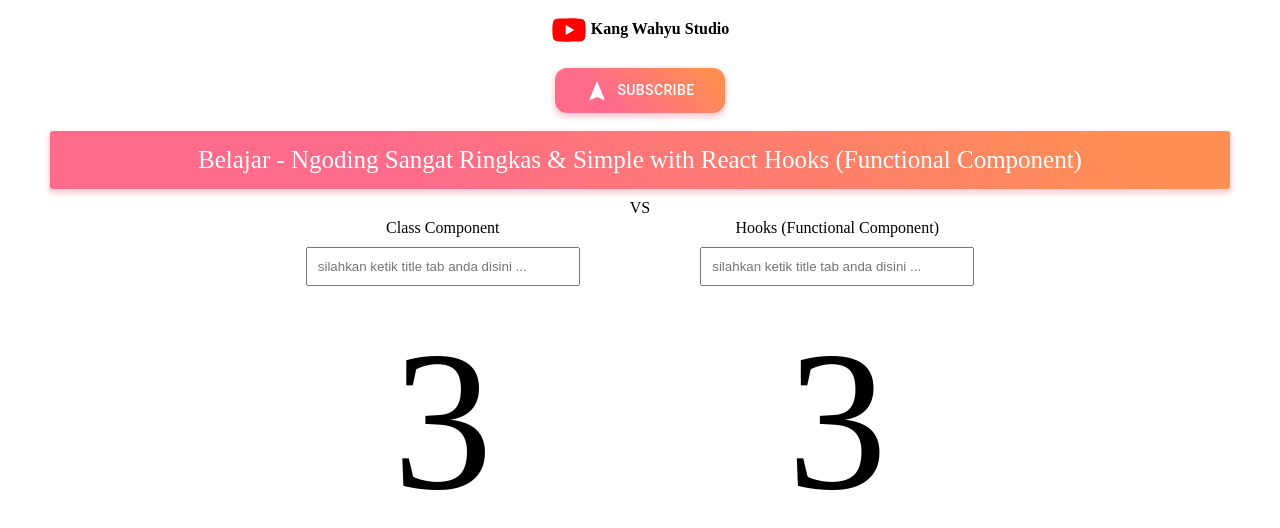
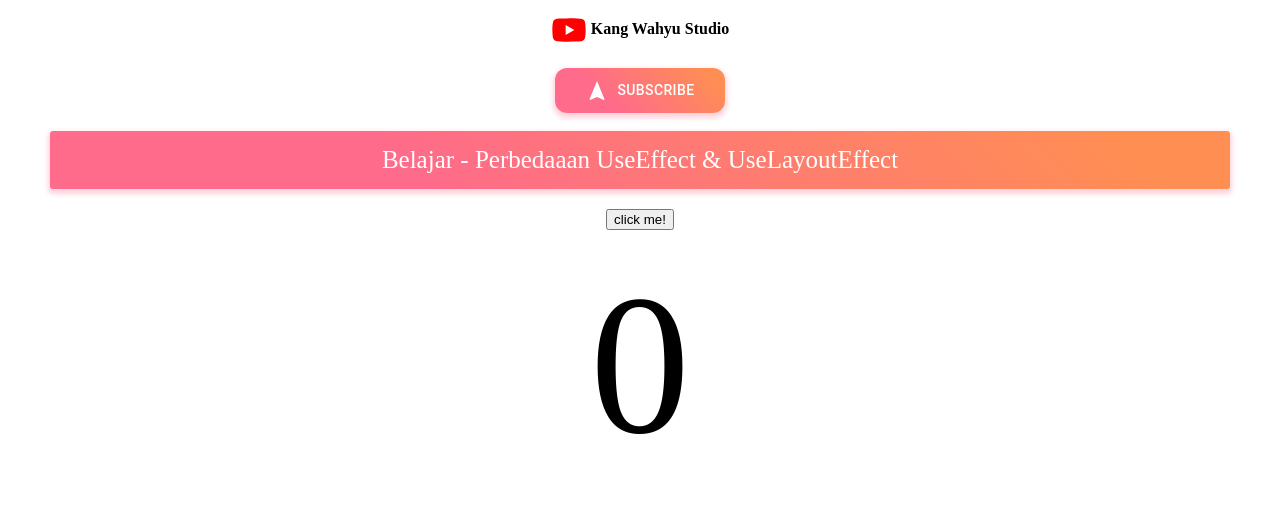
Before and after one commit to wahyu-romadhon/membuatwebdarinol, a React (Create React App) app: page / in a window 1280 px wide. Shown: the top 528 px of the page. Built offline with nearby package versions, Linux system fonts and the light colour scheme.

Commit message:
youtube-belajar-perbedaan-useEffect-dan-useLayoutEffect

```diff
--- a/src/App.js
+++ b/src/App.js
@@ -1,6 +1,5 @@
 import "./App.css";
-import ClassComponent from "./component/ClassComponent";
-import HooksComponent from "./component/HooksComponent";
+import BelajarEffects from "./component/BelajarEffects";
 import YoutubeComponent from "./component/YoutubeComponent";
 
 function App() {
@@ -17,10 +16,10 @@ function App() {
             boxShadow: "0 3px 5px 2px rgba(255, 105, 135, .3)",
             color: "white",
             padding: "15px",
+            cursor: "pointer",
           }}
         >
-          Belajar - Ngoding Sangat Ringkas & Simple with React Hooks (Functional
-          Component)
+          Belajar - Perbedaaan UseEffect & UseLayoutEffect
         </div>
       </div>
 
@@ -36,10 +35,8 @@ function App() {
             justifyContent: "center",
           }}
         ></div>
-        <ClassComponent />
-        <div>VS</div>
-        <HooksComponent />
       </div>
+      <BelajarEffects />
     </>
   );
 }
--- /dev/null
+++ b/src/component/BelajarEffects.js
@@ -0,0 +1,44 @@
+import React, { useEffect, useLayoutEffect, useState } from "react";
+
+export default function BelajarEffects(props) {
+  const [count, setCount] = useState(0);
+
+  useEffect(() => {
+    console.log("useEffect ke-1, count: ", count);
+  }, [count]);
+
+  useEffect(() => {
+    console.log("useEffect ke-2, count: ", count);
+  }, [count]);
+
+  useEffect(() => {
+    console.log("useEffect ke-3, count: ", count);
+  }, [count]);
+
+  useLayoutEffect(() => {
+    console.log("useLayoutEffect ke-1, count: ", count);
+  }, [count]);
+
+  useLayoutEffect(() => {
+    console.log("useLayoutEffect ke-2, count: ", count);
+  }, [count]);
+
+  useLayoutEffect(() => {
+    console.log("useLayoutEffect ke-3, count: ", count);
+  }, [count]);
+
+  console.log(
+    `---- ${
+      count === 0
+        ? `start pertama kali, count:${count}`
+        : `trigger hasil klik, count:${count}`
+    } ----`
+  );
+  return (
+    <div className="App">
+      {console.log("console dalam return, count:", count)}
+      <button onClick={() => setCount(count + 1)}>click me!</button>
+      <div className="count">{count}</div>
+    </div>
+  );
+}
--- a/src/component/ClassComponent.js
+++ /dev/null
@@ -1,76 +0,0 @@
-import React, { Component } from "react";
-
-export default class ClassComponent extends Component {
-  constructor(props) {
-    super(props);
-
-    this.state = {
-      name: "",
-      count: 0,
-    };
-
-    this.handleInput = this.handleInput.bind(this);
-    this.updateCount = this.updateCount.bind(this);
-    this.clearCount = this.clearCount.bind(this);
-  }
-
-  componentDidMount() {
-    document.title = this.state.name;
-
-    this.setState({
-      count: this.state.count + 1,
-    });
-  }
-
-  componentDidUpdate(prevProps, prevState) {
-    if (this.state.name !== prevState.name) {
-      document.title = this.state.name;
-    }
-
-    if (this.state.count !== prevState.count) {
-      this.updateCount();
-    }
-  }
-
-  componentWillUnmount() {
-    this.clearCount();
-  }
-
-  updateCount() {
-    this.timerCount = setTimeout(() => {
-      this.setState({
-        count: this.state.count + 1,
-      });
-    }, 2000);
-  }
-
-  clearCount() {
-    if (this.timerCount) {
-      clearTimeout(this.timerCount);
-      this.timerCount = 0;
-    }
-  }
-
-  handleInput(e) {
-    this.setState({
-      name: e.target.value,
-    });
-  }
-  render() {
-    return (
-      <>
-        <div className="App">
-          <div style={{ margin: "10px 0" }}>Class Component</div>
-          <input
-            name={this.state.name}
-            value={this.state.name}
-            onChange={(e) => this.handleInput(e)}
-            className="input"
-            placeholder="silahkan ketik title tab anda disini ..."
-          />
-          <div className="count">{this.state.count}</div>
-        </div>
-      </>
-    );
-  }
-}
--- a/src/component/HooksComponent.js
+++ /dev/null
@@ -1,53 +0,0 @@
-import React, { useEffect, useState } from "react";
-
-export default function HooksComponent() {
-  const [name, setname] = useState("");
-  const [count, setcount] = useState(0);
-
-  useEffect(() => {
-    document.title = name;
-    setcount(count + 1);
-  }, []);
-
-  useEffect(() => {
-    if (name) {
-      document.title = name;
-    }
-
-    if (count) {
-      updateCount();
-    }
-
-    return () => clearCount();
-  }, [name, count]);
-
-  const updateCount = () => {
-    setTimeout(() => {
-      setcount(count + 1);
-    }, 2000);
-  };
-
-  const clearCount = () => {
-    clearTimeout(0);
-  };
-
-  const handleInput = (e) => {
-    setname(e.target.value);
-  };
-
-  return (
-    <>
-      <div className="App">
-        <div style={{ margin: "10px 0" }}>Hooks (Functional Component)</div>
-        <input
-          name={name}
-          value={name}
-          onChange={(e) => handleInput(e)}
-          className="input"
-          placeholder="silahkan ketik title tab anda disini ..."
-        />
-        <div className="count">{count}</div>
-      </div>
-    </>
-  );
-}
--- a/src/index.js
+++ b/src/index.js
@@ -1,14 +1,14 @@
-import React from 'react';
-import ReactDOM from 'react-dom/client';
-import './index.css';
-import App from './App';
-import reportWebVitals from './reportWebVitals';
+import React from "react";
+import ReactDOM from "react-dom/client";
+import "./index.css";
+import App from "./App";
+import reportWebVitals from "./reportWebVitals";
 
-const root = ReactDOM.createRoot(document.getElementById('root'));
+const root = ReactDOM.createRoot(document.getElementById("root"));
 root.render(
-  <React.StrictMode>
-    <App />
-  </React.StrictMode>
+  // <React.StrictMode>
+  <App />
+  // </React.StrictMode>
 );
 
 // If you want to start measuring performance in your app, pass a function
```
